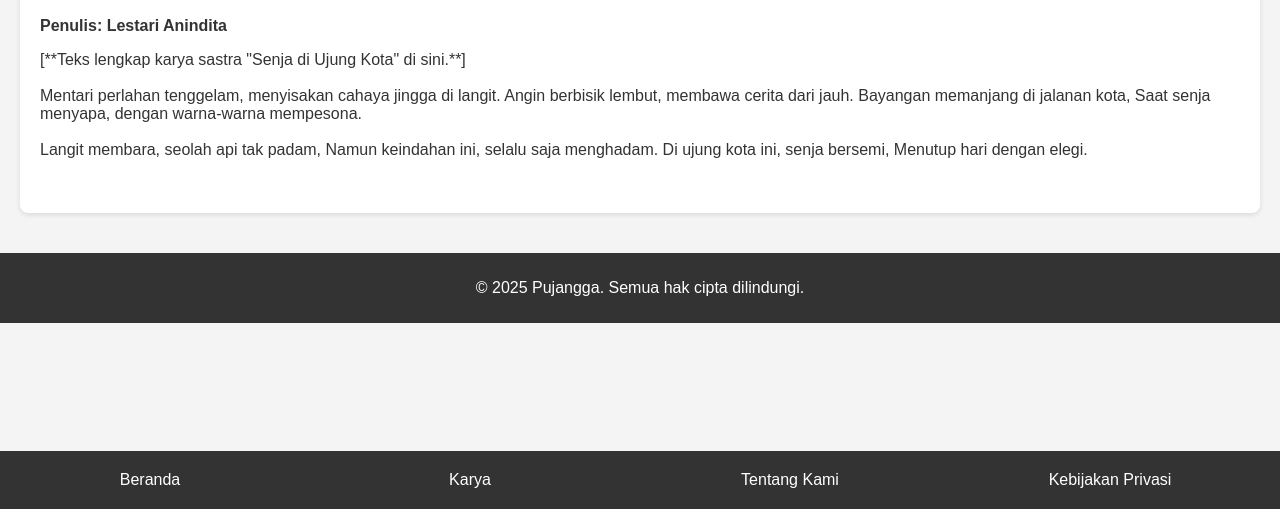
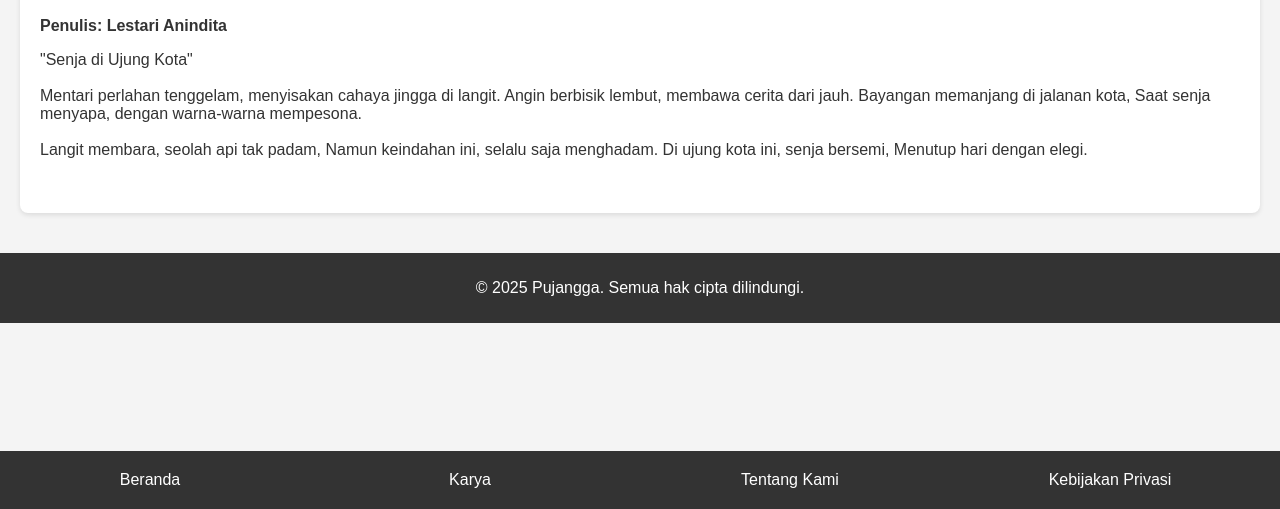
Before and after one commit to arirohtantorasyid/Pujangga, a plain HTML site: page senja-di-ujung-kota.html in a window 1280 px wide. Shown: the part 291-800 px from the top of the page. Drawn offline with Linux system fonts and the light colour scheme.

Commit message:
Update senja-di-ujung-kota.html

```diff
--- a/senja-di-ujung-kota.html
+++ b/senja-di-ujung-kota.html
@@ -27,7 +27,7 @@
         <h2>Senja di Ujung Kota</h2>
         <p><strong>Penulis: Lestari Anindita</strong></p>
         <p>
-            [**Teks lengkap karya sastra "Senja di Ujung Kota" di sini.**]
+            "Senja di Ujung Kota"
             <br><br>
             Mentari perlahan tenggelam, menyisakan cahaya jingga di langit.
             Angin berbisik lembut, membawa cerita dari jauh.
```
